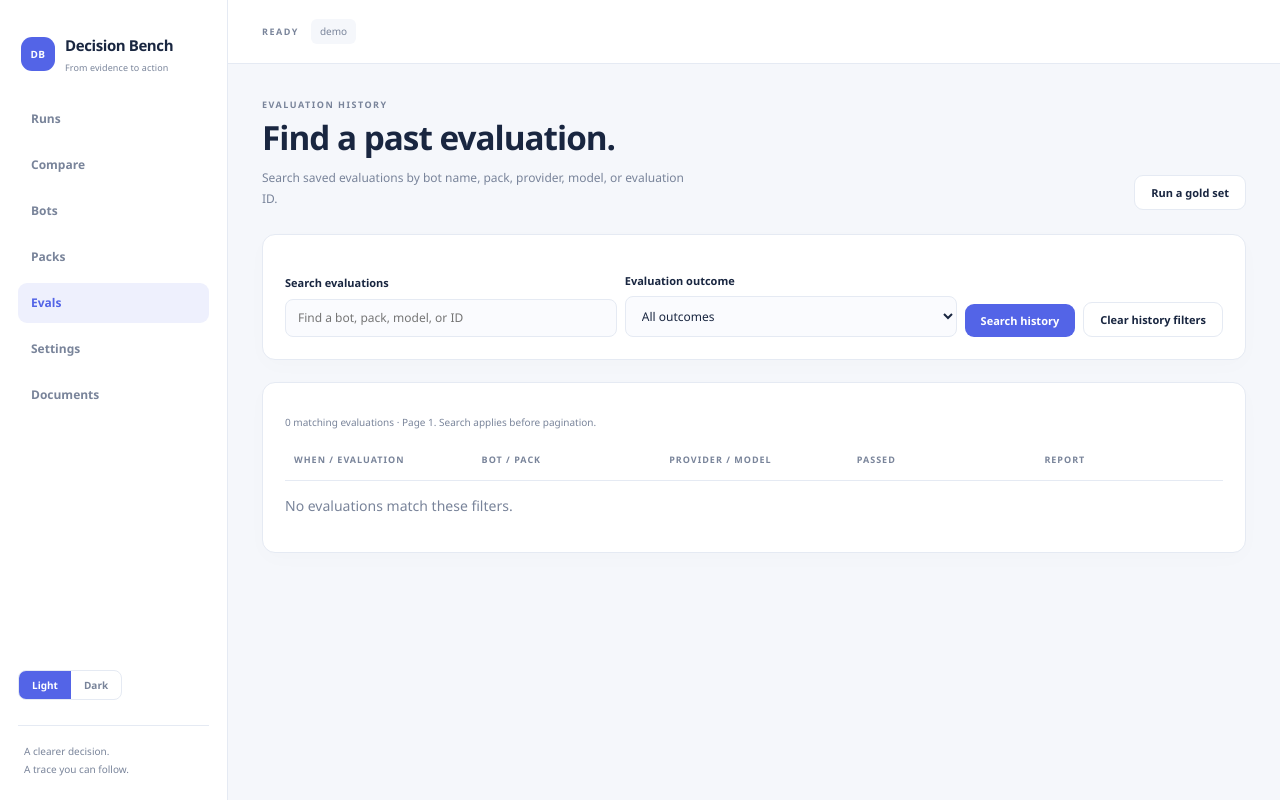
After one commit to joypciu/decision-bench, a FastAPI app: page /evals/history in a window 1280 px wide. The commit adds this page. Run offline with FastAPI, Linux system fonts and the light colour scheme; data comes from the database, SQL or seed files in the repository; data that the repository does not hold is empty.

Commit message:
Search and paginate the complete evaluation history

```diff
--- a/src/decision_bench/ports.py
+++ b/src/decision_bench/ports.py
@@ -67,6 +67,7 @@ class RunStore(Protocol):
     def create_eval(self, eval_run: EvalRun) -> None: ...
     def list_evals(self, limit: int = 20) -> list[EvalRun]: ...
     def get_eval(self, eval_id: str) -> EvalRun | None: ...
+    def search_evals(self, *, q: str = "", outcome: str = "all", limit: int = 20, offset: int = 0) -> tuple[list[EvalRun], int]: ...
     def list_provider_configs(self) -> list[ProviderConfig]: ...
     def get_provider_config(self, name: str) -> ProviderConfig | None: ...
     def upsert_provider_config(self, config: ProviderConfig) -> None: ...
--- a/web/static/modern.css
+++ b/web/static/modern.css
@@ -446,3 +446,7 @@ button:focus-visible {
 .eval-case-table small { display: block; margin-top: 4px; }
 .eval-case-filters { align-items: end; margin-top: 16px; }
 .eval-case-filters label { flex: 1 1 200px; min-width: 0; }
+.eval-history-scroll { overflow-x: auto; max-width: 100%; }
+.eval-history-table { width: 100%; min-width: 600px; table-layout: fixed; }
+.eval-history-table td { overflow-wrap: anywhere; }
+.eval-history-table small { display: block; margin-top: 5px; }
--- /dev/null
+++ b/web/templates/eval_history.html
@@ -0,0 +1,16 @@
+{% extends "base.html" %}
+{% block title %}Evaluation history · Decision Bench{% endblock %}
+{% block content %}
+<header class="page-head"><div><p class="eyebrow">EVALUATION HISTORY</p><h1>Find a past evaluation.</h1><p class="lede">Search saved evaluations by bot name, pack, provider, model, or evaluation ID.</p></div><a class="button ghost" href="/evals">Run a gold set</a></header>
+<form class="panel form" method="get" action="/evals/history"><div class="eval-case-filters row-actions">
+<label>Search evaluations<input name="q" type="search" maxlength="120" value="{{ q }}" placeholder="Find a bot, pack, model, or ID"></label>
+<label>Evaluation outcome<select name="outcome" aria-label="Evaluation outcome">{% for value, label in [('all','All outcomes'),('passed','All cases passed'),('failed','Has failed cases')] %}<option value="{{ value }}" {% if outcome == value %}selected{% endif %}>{{ label }}</option>{% endfor %}</select></label>
+<button class="button" type="submit">Search history</button><a class="button ghost" href="/evals/history">Clear history filters</a></div></form>
+<section class="panel"><p class="hint">{{ total }} matching evaluation{{ '' if total == 1 else 's' }} · Page {{ page }}. Search applies before pagination.</p>
+<div class="eval-history-scroll"><table class="eval-history-table" aria-label="Saved evaluations"><thead><tr><th>When / evaluation</th><th>Bot / pack</th><th>Provider / model</th><th>Passed</th><th>Report</th></tr></thead><tbody>
+{% for item in evals %}<tr><td><a href="/evals?id={{ item.id|urlencode }}">{{ item.created_at }}</a><small class="label">{{ item.id }}</small></td><td>{{ bot_names.get(item.bot_id,item.bot_id) }}<small class="label">{{ item.pack_id }}</small></td><td>{{ item.provider }}<small class="label">{{ item.model }}</small></td><td><span class="pill {{ 'pass' if item.case_count > 0 and item.pass_count == item.case_count else 'fail' }}">{{ item.pass_count }}/{{ item.case_count }}</span></td><td><a href="/api/evals/{{ item.id|urlencode }}/export">Download</a></td></tr>{% endfor %}
+</tbody></table></div>
+{% if not evals %}<p class="empty">No evaluations match these filters.</p>{% endif %}
+<nav class="row-actions" aria-label="Evaluation history pages">{% if page > 1 %}<a class="button ghost" href="{{ request.url.include_query_params(page=page-1) }}">Newer evaluations</a>{% endif %}{% if has_next %}<a class="button ghost" href="{{ request.url.include_query_params(page=page+1) }}">Older evaluations</a>{% endif %}</nav>
+</section>
+{% endblock %}
--- a/web/templates/evals.html
+++ b/web/templates/evals.html
@@ -69,6 +69,7 @@
 {% endif %}
 <section class="panel">
   <h2>History</h2>
+  <div class="row-actions"><a class="button ghost" href="/evals/history">Search all evaluations</a></div>
   {% if evals %}
   <table>
     <thead>
```
Also changed, not shown: e2e/browser_runs.py (+32 -1 lines), e2e/browser_server.py (+8 -0 lines), src/decision_bench/web/routes.py (+10 -1 lines), tests/test_eval_history.py (added, +35 -0 lines), README.md, src/decision_bench/storage/sqlite.py.
